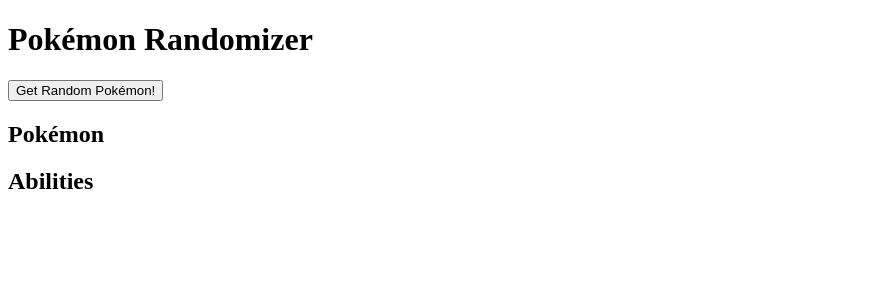
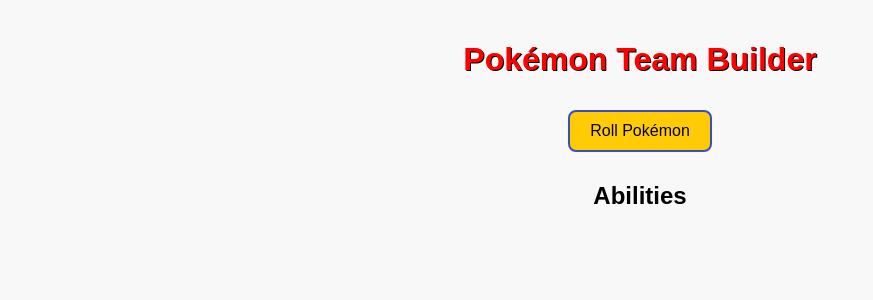
Before and after one commit to amarce463-boop/Pokemon-Web-Randomiser, a Flask app: page / in a window 1280 px wide. Shown: the top 300 px of the page, without its empty margins (0-873 px from the left). Run offline with Flask 3, Linux system fonts and the light colour scheme.

Commit message:
Update index.html

```diff
--- a/templates/index.html
+++ b/templates/index.html
@@ -1,17 +1,20 @@
 <!DOCTYPE html>
-<html>
+<html lang="en">
 <head>
-    <title>Pokémon Randomizer</title>
+    <meta charset="UTF-8">
+    <meta name="viewport" content="width=device-width, initial-scale=1.0">
+    <title>Pokémon Team Builder</title>
+    <link rel="stylesheet" href="/static/style.css">
 </head>
 <body>
-    <h1>Pokémon Randomizer</h1>
-    <button onclick="getRandom()">Get Random Pokémon!</button>
+    <h1>Pokémon Team Builder</h1>
 
-    <h2>Pokémon</h2>
-    <ul id="pokemonList"></ul>
+    <div id="pokemonContainer" class="pokemon-container"></div>
+
+    <button id="rollButton">Roll Pokémon</button>
 
     <h2>Abilities</h2>
-    <ul id="abilityList"></ul>
+    <ul id="abilityList" class="ability-list"></ul>
 
     <script src="/static/script.js"></script>
 </body>
```
